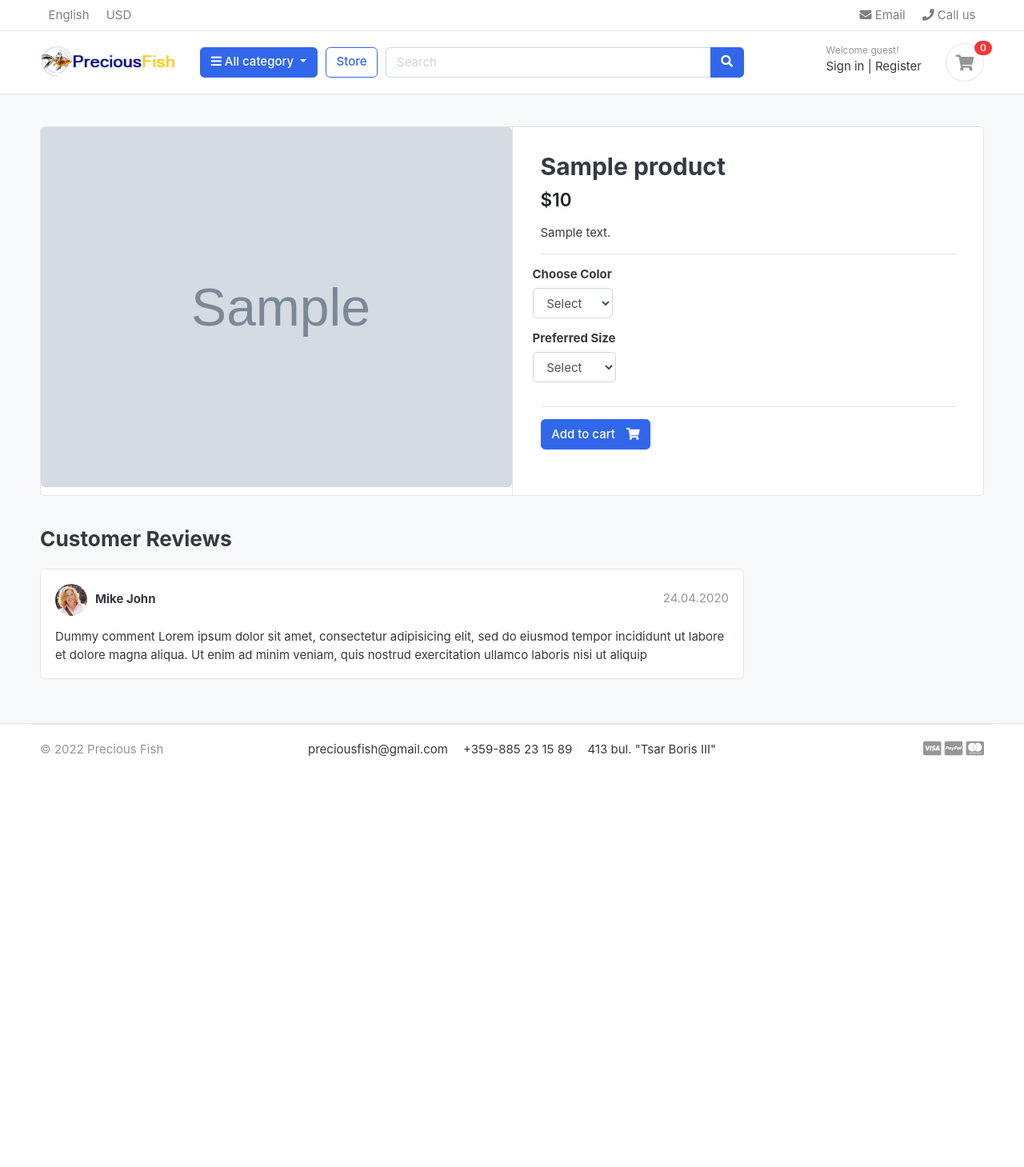
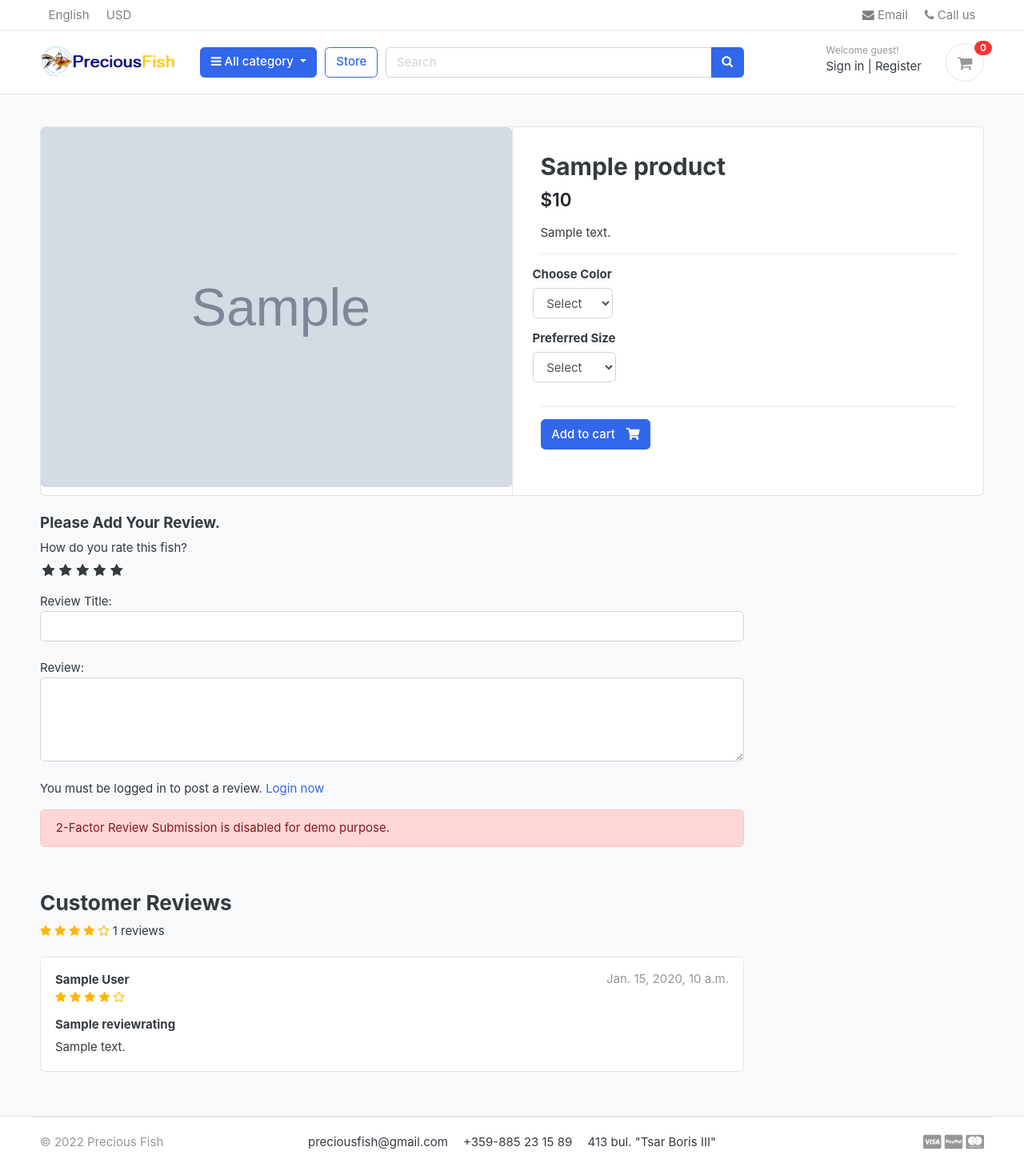
Before and after one commit to LachezarStamenov/online-fish-shoping-platform, a Django app: a page that uses templates/base.html in a window 1280 px wide. Shown: the whole page at 80% size. Before the commit the page ends 946 px from the top, so only its background shows below. Run offline with Django 4.2, Linux system fonts and the light colour scheme; tables that the repository leaves empty hold one stand-in row (values such as "Sample post"); grey boxes marked "Sample" are stand-in pictures; some libraries are stand-ins or nearby versions; some web fonts are replaced.

Commit message:
Rating functionality created.

```diff
--- a/e_fish_shop_app/store/urls.py
+++ b/e_fish_shop_app/store/urls.py
@@ -1,11 +1,13 @@
 from django.urls import path
 
-from e_fish_shop_app.store.views import store, SearchView, ProductDetailsView
+from e_fish_shop_app.store.views import store, SearchView, ProductDetailsView, submit_review
 
 urlpatterns = (
     path('', store, name='store'),
     path('category/<slug:category_slug>/', store, name='products by category'),
     path('category/<slug:category_slug>/<slug:product_slug>/', ProductDetailsView.as_view(), name='show product details'),
-    path('search/', SearchView.as_view(), name='search')
+    path('search/', SearchView.as_view(), name='search'),
+
+    path('submit_review/<int:product_pk>', submit_review, name='submit review'),
 
 )
--- a/e_fish_shop_app/store/views.py
+++ b/e_fish_shop_app/store/views.py
@@ -1,13 +1,17 @@
+from django.contrib import messages
 from django.core.paginator import Paginator
 from django.db.models import Q
-from django.shortcuts import render, get_object_or_404
+from django.shortcuts import render, get_object_or_404, redirect
 from e_fish_shop_app.cart.helpers import _get_cart_id
 from e_fish_shop_app.cart.models import CartItem
 from e_fish_shop_app.category.models import Category
-from e_fish_shop_app.store.models import Product
+from e_fish_shop_app.orders.models import OrderProduct
+from e_fish_shop_app.store.forms import ReviewForm
+from e_fish_shop_app.store.models import Product, ReviewRating
 from django.views import generic as views
 
 NUMBER_OF_PRODUCTS_PER_PAGE = 3
+
 def store(request, category_slug=None):
     if category_slug is not None:
         categories = get_object_or_404(Category, slug=category_slug)
@@ -29,18 +33,6 @@ def store(request, category_slug=None):
     return render(request, 'store/store.html', context)
 
 
-# def show_product_details(request, category_slug, product_slug):
-#     """View showing the product details information."""
-#     try:
-#         product = Product.objects.get(category__slug=category_slug, slug=product_slug)
-#         is_in_cart = CartItem.objects.filter(cart__cart_id=_get_cart_id(request), product=product).exists()
-#     except Exception as ex:
-#         raise ex
-#     context = {
-#         'product': product,
-#         'is_in_cart': is_in_cart
-#     }
-#     return render(request, 'store/product_details.html', context)
 class ProductDetailsView(views.View):
     """
     Class based view for rendering the product details information page.
@@ -53,9 +45,23 @@ class ProductDetailsView(views.View):
             is_in_cart = CartItem.objects.filter(cart__cart_id=_get_cart_id(self.request), product=product).exists()
         except Exception as ex:
             raise ex
+
+        if self.request.user.is_authenticated:
+            try:
+                ordered_product = OrderProduct.objects.filter(user=self.request.user, product_id=product.id).exists()
+            except OrderProduct.DoesNotExist:
+                ordered_product = None
+        else:
+            ordered_product = None
+
+        # Get the reviews
+        reviews = ReviewRating.objects.filter(product_id=product.id, status=True)
+
         context = {
             'product': product,
-            'is_in_cart': is_in_cart
+            'is_in_cart': is_in_cart,
+            'ordered_product': ordered_product,
+            'reviews': reviews,
         }
         return render(self.request, 'store/product_details.html', context)
 
@@ -74,7 +80,8 @@ class SearchView(views.ListView):
         queryset = Product.objects.all()
         if keyword:
             queryset = queryset.order_by('-created_date').filter(
-                Q(description__icontains=keyword) | Q(product_name__icontains=keyword)
+                Q(description__icontains=keyword) |
+                Q(product_name__icontains=keyword)
             )
         return queryset
 
@@ -84,3 +91,27 @@ class SearchView(views.ListView):
             context['products_count'] = self.object_list.count
             context['products'] = self.object_list
             return context
+
+
+def submit_review(request, product_pk):
+    url = request.META.get('HTTP_REFERER')  # taking current url and save it to url variable
+    if request.method == 'POST':
+        try:
+            reviews = ReviewRating.objects.get(user__id=request.user.id, product__id=product_pk)
+            form = ReviewForm(request.POST, instance=reviews)
+            form.save()
+            messages.success(request, 'Thank you! Your review has been successfully updated.')
+            return redirect(url)
+        except ReviewRating.DoesNotExist:
+            form = ReviewForm(request.POST)
+            if form.is_valid():
+                data = ReviewRating()
+                data.subject = form.cleaned_data['subject']
+                data.rating = form.cleaned_data['rating']
+                data.review = form.cleaned_data['review']
+                data.ip = request.META.get('REMOTE_ADDR')
+                data.product_id = product_pk
+                data.user_id = request.user.id
+                data.save()
+                messages.success(request, 'Thank you! Your review has been successfully submitted.')
+                return redirect(url)
--- /dev/null
+++ b/static/css/custom.css
@@ -0,0 +1,62 @@
+
+/* Hide Radio button */
+.rate > input{
+  display: none;
+}
+
+.rate{
+  display: inline-block;;
+  border: 0;
+}
+
+.rate > label{
+  float: right;
+}
+
+/* Showing the stars */
+.rate > label:before{
+  display: inline-block;
+  font-size: 1.1rem;
+  font-family: FontAwesome;
+  content: "\f005";
+  margin:0;
+  padding:0.3rem .2rem;
+  cursor: pointer;
+}
+
+/* Half star */
+.rate .half:before{
+  content: "\f089";
+  position: absolute;
+  padding-right: 0;
+}
+
+/* Click and hover */
+input:checked ~ label, label:hover ~ label{
+  color: #ffb503;
+}
+
+/* hover hightlight */
+input:checked + label:hover, input:checked ~ label:hover,input:checked ~ label:hover ~ label,
+label:hover ~ input:checked ~ label{
+  color: #cc9000;
+}
+
+.rating-star i{
+  color: #ffb503 !important;
+}
+
+ul.thumb{
+  margin:0 auto;
+  padding: 0;
+  float: left;
+}
+ul.thumb li{
+  list-style: none;
+  margin: 10px;
+}
+ul.thumb li img{
+  width: 80px;
+  height: 80px;
+  border: 1px solid grey;
+}
--- a/templates/base.html
+++ b/templates/base.html
@@ -25,6 +25,8 @@
     <link href="{% static 'css/ui.css' %}" rel="stylesheet" type="text/css"/>
     <link href="{% static 'css/responsive.css' %}" rel="stylesheet" media="only screen and (max-width: 1200px)"/>
 
+    <link href="{% static 'css/custom.css' %}" rel="stylesheet" type="text/css"/>
+    <link rel="stylesheet" href="https://cdnjs.cloudflare.com/ajax/libs/font-awesome/4.7.0/css/font-awesome.min.css">
     <!-- custom javascript -->
     <script src="{% static 'js/script.js' %}" type="text/javascript"></script>
 
--- a/templates/store/product_details.html
+++ b/templates/store/product_details.html
@@ -72,32 +72,116 @@
             <div class="row">
                 <div class="col-md-9">
 
+
+                    <form action="{% url 'submit review' product.pk %}" method="post">
+                        {% csrf_token %}
+                        <h5>Please Add Your Review.</h5>
+                        <div>
+                            <lable>How do you rate this fish?</lable>
+                            <br>
+                            <div class="rate">
+                                <input type="radio" name="rating" id="rating10" value="5" required/><label
+                                    for="rating10" title="5"></label>
+                                <input type="radio" name="rating" id="rating9" value="4.5" required/><label
+                                    for="rating9" title="4.5" class="half"></label>
+                                <input type="radio" name="rating" id="rating8" value="4" required/><label for="rating8"
+                                                                                                          title="4"></label>
+                                <input type="radio" name="rating" id="rating7" value="3.5" required/><label
+                                    for="rating7" title="3.5" class="half"></label>
+                                <input type="radio" name="rating" id="rating6" value="3" required/><label for="rating6"
+                                                                                                          title="3"></label>
+                                <input type="radio" name="rating" id="rating5" value="2.5" required/><label
+                                    for="rating5" title="2.5" class="half"></label>
+                                <input type="radio" name="rating" id="rating4" value="2" required/><label for="rating4"
+                                                                                                          title="2"></label>
+                                <input type="radio" name="rating" id="rating3" value="1.5" required/><label
+                                    for="rating3" title="1.5" class="half"></label>
+                                <input type="radio" name="rating" id="rating2" value="1" required/><label for="rating2"
+                                                                                                          title="1"></label>
+                                <input type="radio" name="rating" id="rating1" value="0.5" required/><label
+                                    for="rating1" title="0.5" class="half"></label>
+                            </div>
+                            <br>
+                            Review Title:
+                            <input type="text" class="form-control" name="subject">
+                            <br>
+                            Review:
+                            <textarea name="review" class="form-control" rows="4"></textarea>
+                            <br>
+
+                            {% if user.is_authenticated %}
+                                <input type="submit" value="Submit Review" class="btn btn-primary">
+                            {% else %}
+                                <p>You must be logged in to post a review. <span><a
+                                        href="{% url 'login' %}">Login now</a></span></p>
+                            {% endif %}
+                            <div class="alert alert-danger" role="alert" style="margin-top:10px;">
+                                2-Factor Review Submission is disabled for demo purpose.
+                            </div>
+
+                        </div>
+                        {% include 'partials/alerts.html' %}
+                    </form>
+                    <br>
                     <header class="section-heading">
                         <h3>Customer Reviews </h3>
+                        <div class="rating-star">
+		<span>
+			<i class="fa fa-star{% if product.average_review < 0.5 %}-o{% elif product.average_review >= 0.5 and product.average_review < 1 %}-half-o {% endif %}"
+               aria-hidden="true"></i>
+			<i class="fa fa-star{% if product.average_review < 1.5 %}-o{% elif product.average_review >= 1.5 and product.average_review < 2 %}-half-o {% endif %}"
+               aria-hidden="true"></i>
+			<i class="fa fa-star{% if product.average_review < 2.5 %}-o{% elif product.average_review >= 2.5 and product.average_review < 3 %}-half-o {% endif %}"
+               aria-hidden="true"></i>
+			<i class="fa fa-star{% if product.average_review < 3.5 %}-o{% elif product.average_review >= 3.5 and product.average_review < 4 %}-half-o {% endif %}"
+               aria-hidden="true"></i>
+			<i class="fa fa-star{% if product.average_review < 4.5 %}-o{% elif product.average_review >= 4.5 and product.average_review < 5 %}-half-o {% endif %}"
+               aria-hidden="true"></i>
+	<span>{{ product.count_review }} reviews</span>
+			</span>
+                        </div>
 
                     </header>
 
+                    {% for review in reviews %}
                         <article class="box mb-3">
                             <div class="icontext w-100">
-                            <img src="{% static 'images/avatars/avatar1.jpg' %}" class="img-xs icon rounded-circle">
+
                                 <div class="text">
-                                <span class="date text-muted float-md-right">24.04.2020 </span>
-                                <h6 class="mb-1">Mike John </h6>
-
+                                    <span class="date text-muted float-md-right">{{ review.updated_at }} </span>
+                                    <h6 class="mb-1">{{ review.user.full_name }} </h6>
+                                    <div class="rating-star">
+								<span>
+									<i class="fa fa-star{% if review.rating == 0.5 %}-half-o{% elif review.rating < 1 %}-o {% endif %}"
+                                       aria-hidden="true"></i>
+									<i class="fa fa-star{% if review.rating == 1.5 %}-half-o{% elif review.rating < 2 %}-o {% endif %}"
+                                       aria-hidden="true"></i>
+									<i class="fa fa-star{% if review.rating == 2.5 %}-half-o{% elif review.rating < 3 %}-o {% endif %}"
+                                       aria-hidden="true"></i>
+									<i class="fa fa-star{% if review.rating == 3.5 %}-half-o{% elif review.rating < 4 %}-o {% endif %}"
+                                       aria-hidden="true"></i>
+									<i class="fa fa-star{% if review.rating == 4.5 %}-half-o{% elif review.rating < 5 %}-o {% endif %}"
+                                       aria-hidden="true"></i>
+								</span>
+                                    </div>
                                 </div>
                             </div>
                             <div class="mt-3">
+                                <h6>{{ review.subject }}</h6>
                                 <p>
-                                Dummy comment Lorem ipsum dolor sit amet, consectetur adipisicing elit, sed do eiusmod
-                                tempor incididunt ut labore et dolore magna aliqua. Ut enim ad minim veniam,
-                                quis nostrud exercitation ullamco laboris nisi ut aliquip
+                                    {{ review.review }}
                                 </p>
                             </div>
                         </article>
+                    {% endfor %}
+
 
                 </div>
             </div>
 
+
         </div>
     </section>
+
+
 {% endblock %}
```
Also changed, not shown: e_fish_shop_app/store/admin.py (+6 -1 lines), e_fish_shop_app/store/forms.py (added, +9 -0 lines), e_fish_shop_app/store/models.py (+34 -0 lines), e_fish_shop_app/store/migrations/0004_reviewrating.py (added). Lines whose indentation alone changed are shown as unchanged.
